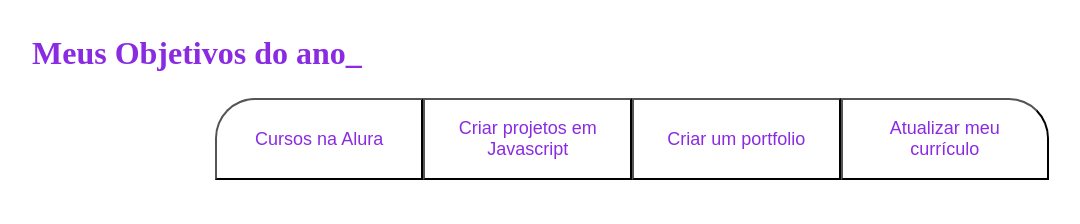
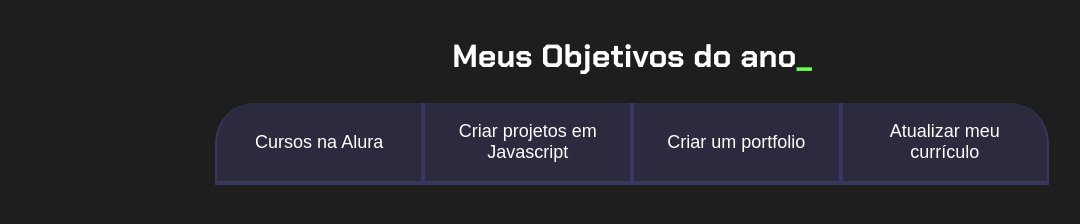
Before and after one commit to TenseTable44/abc, a plain HTML site: page index.html in a window 1280 px wide. Shown: the whole page, without its empty margins (8-1088 px from the left). Drawn offline with Linux system fonts and the light colour scheme.

Commit message:
Update style.css

```diff
--- a/style.css
+++ b/style.css
@@ -1,5 +1,25 @@
-:root {color: blueviolet;}
+/*IMPORTANDO CONJUNTO DE FONTE*/
+@import url('https://fonts.googleapis.com/css2?family=Chakra+Petch:wght@400;700&display=swap');
 
+/*CRIANDO VARIAVEIS PARA AS CORES*/
+:root {
+    --cor-de-fundo: #1E1E1E;
+    --verde: #6FFF57;
+    --branco: #FFFFFF;
+    --botao-ativo: #3A375E;
+    --botao-inativo: rgba(58, 55, 94, 0.5);
+    --texto-fundo: rgba(58, 55, 94, 0.3);
+}
+
+
+/*ESTILIZANDO A PAGINA, COR DE FUNDO E DA FONTE*/
+body {
+    background-color: var(--cor-de-fundo);
+    color: var(--branco);
+    font-family: 'Chakra Petch', sans-serif;
+}
+
+/*ORGANIZANDO POSIÇOES DO CONTEUDO PRINCIPAL NO SITE*/
 .conteudo-principal {
     display: flex;
     flex-direction: column;
@@ -11,11 +31,17 @@
 }
 
 .titulo-principal {
-    text-align: left;
+    text-align: center;
     width: 100%;
     font-size: 32px;
 }
 
+/*MUDANDO COR DE PARTE DO TITULO PRINCIPAL*/
+.titulo-principal span {
+    color: var(--verde);
+}
+
+/*ESTILIZANDO BOTOES*/
 .botao {
     font-family: "Crakra Petch", sans-serif;
     background-color: var(--botao-inativo);
@@ -26,23 +52,15 @@
     font-size: 18px;
     align-items: center;
     width: 100%;
+
+    /*ESTILIZANDO CONTORNO DOS BOTOES*/
+    border-bottom: 4px solid var(--botao-ativo);
+    border-left: 2px solid var(--botao-ativo);
+    border-right: 2px solid var(--botao-ativo);
+    border-top: none;
 }
 
-border-bottom: 4px solid var(--botao-ativo);
-border-left: 2px solid var(--botao-ativo);
-border-right: 2px solid var(--botao-ativo);
-border-top: none;
-
-.botoes {
-    display: block;
-}
-
-@media screen and (min-width: 768px) {
-    .botoes {
-        display: flex;
-    }
-}
-
+/*ESTILIZANDO BORDAS DOS BOTOES E AJUSTE PARA CELULAR*/
 .botao:first-child {
     border-radius: 40px 40px 0 0;
 }
```
